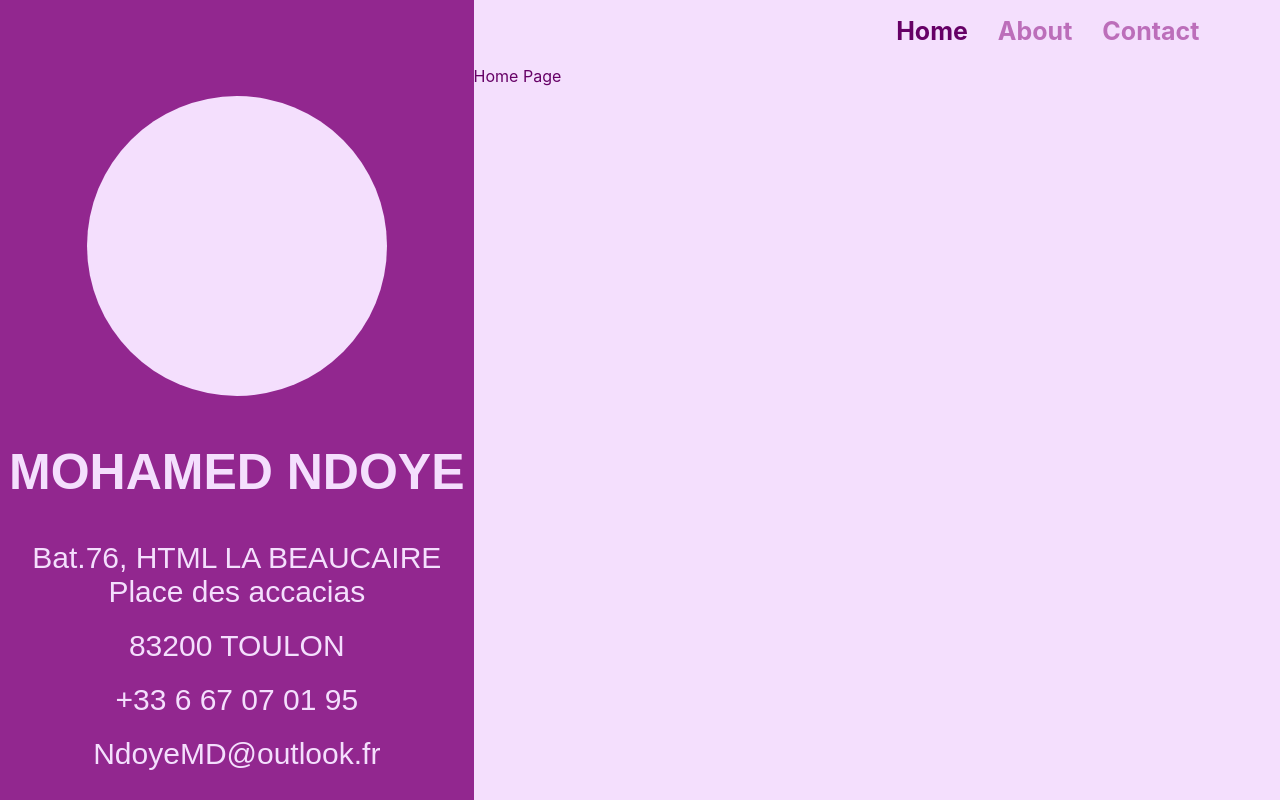
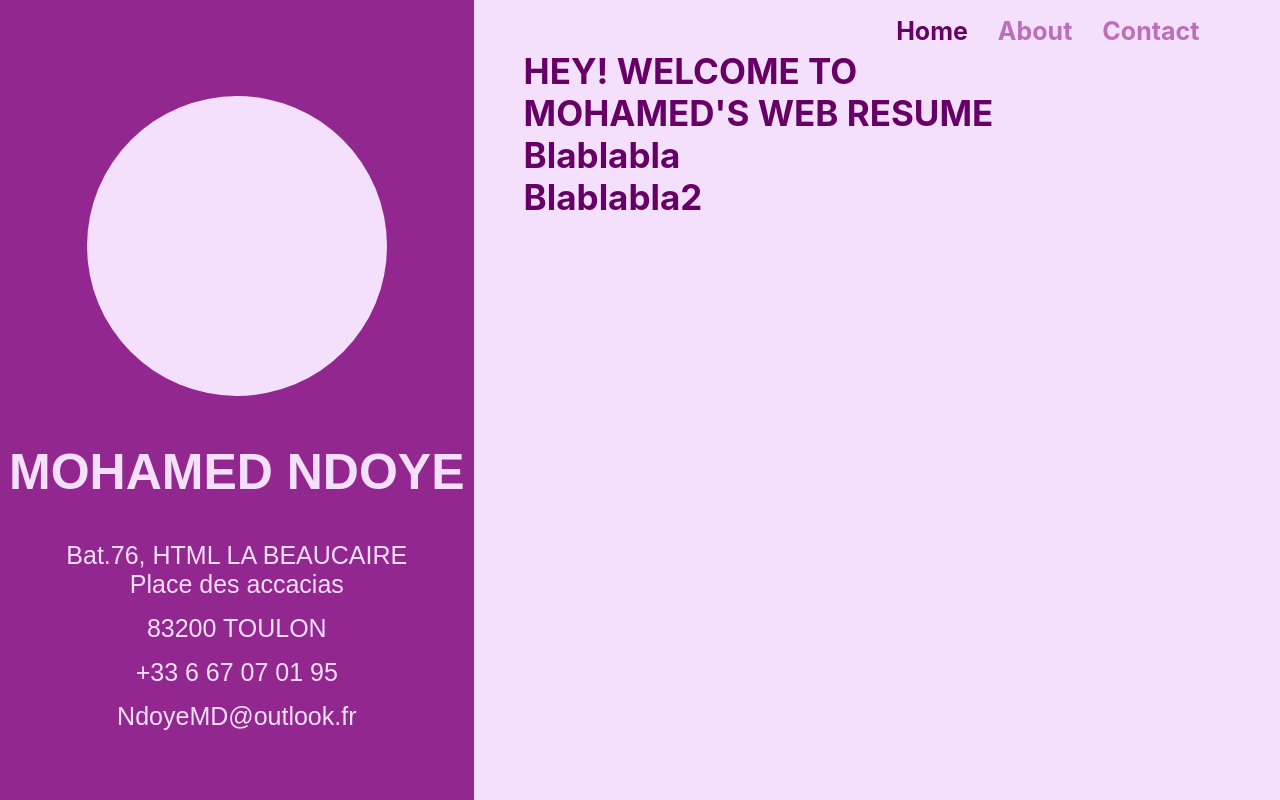
Before and after one commit to mohamed-ndoye811/webcv, a React (Create React App) app: page / in a window 1280 px wide. Built offline with nearby package versions, Linux system fonts and the light colour scheme.

Commit message:
Site fini à 80%

```diff
--- a/src/App.js
+++ b/src/App.js
@@ -1,6 +1,6 @@
 import { React, useEffect, useState } from "react";
 import { Route } from "react-router-dom";
-import { gsap, Expo } from "gsap";
+import { gsap, Power4 } from "gsap";
 import { CSSTransition } from "react-transition-group";
 import $ from "jquery";
 
@@ -27,14 +27,14 @@ function App() {
     tl.from("#logo_M", 1, {
       x: -100,
       opacity: 0,
-      ease: Expo.easeInOut,
+      ease: Power4.easeInOut,
     }).from(
       "#logo_N",
       1,
       {
         x: 100,
         opacity: 0,
-        ease: Expo.easeInOut,
+        ease: Power4.easeInOut,
       },
       "-=1"
     );
@@ -44,7 +44,7 @@ function App() {
     tl.to([".slider-bg1", ".slider-bg2", ".slider-bg3"], 1.2, {
       y: "-100%",
       stagger: 0.1,
-      ease: Expo.easeInOut,
+      ease: Power4.easeInOut,
     }).to(
       ".sliderLogo",
       0.1,
@@ -73,20 +73,22 @@ function App() {
 
   const onEnter = (node) => {
     // Entering animation
-    gsap.from(node.children[0].firstElementChild, 1.8, {
-      y: 100,
+    gsap.from(node.children, 0.6, {
+      y: 30,
+      delay: 0.6,
       opacity: 0,
-      delay: 0.4,
-      ease: Expo.easeInOut,
+      ease: Power4.easeInOut,
+      stagger: 0.2,
     });
   };
 
   const onExit = (node) => {
     // Exiting animation
-    gsap.to(node.children[0].firstElementChild, 1.8, {
-      y: -100,
+    gsap.to(node.children, 0.6, {
+      y: -50,
       opacity: 0,
-      ease: Expo.easeInOut,
+      ease: Power4.easeInOut,
+      stagger: 0.2,
     });
   };
 
@@ -125,7 +127,7 @@ function App() {
               {({ match }) => (
                 <CSSTransition
                   in={match != null}
-                  timeout={1200}
+                  timeout={800}
                   onExit={onExit}
                   onEntering={onEnter}
                   classNames="page"
--- /dev/null
+++ b/src/components/Title.js
@@ -0,0 +1,33 @@
+import { React, useEffect, useRef } from "react";
+import { gsap, Expo } from "gsap";
+
+export default function Title({ TextLine1, TextLine2 }) {
+  let line1 = useRef(null);
+  let line2 = useRef(null);
+
+  useEffect(() => {
+    gsap.from([line1, line2], 1, {
+      y: 100,
+      delay: 0.5,
+      ease: Expo.easeOut,
+      stagger: 0.2,
+    });
+  }, [line1, line2]);
+
+  return (
+    <>
+      <div className="title">
+        <div className="titleLine1_wrapper">
+          <div ref={(el) => (line1 = el)} className="line">
+            {TextLine1}
+          </div>
+        </div>
+        <div className="titleLine2_wrapper">
+          <div ref={(el) => (line2 = el)} className="titleLine2">
+            {TextLine2}
+          </div>
+        </div>
+      </div>
+    </>
+  );
+}
--- a/src/pages/About.js
+++ b/src/pages/About.js
@@ -1,9 +1,10 @@
 import React from "react";
+import Title from "../components/Title";
 
 export default function About() {
   return (
     <div className="page-container">
-      <p>About Page</p>
+      <Title TextLine1="HEY! WELCOME TO" TextLine2="THE ABOUT PAGE"></Title>
     </div>
   );
 }
--- a/src/pages/Home.js
+++ b/src/pages/Home.js
@@ -1,9 +1,29 @@
-import React from "react";
+import { React, useEffect, useRef } from "react";
+import { gsap, Expo } from "gsap";
+import Title from "../components/Title";
 
 export default function Home() {
+  let page = useRef(null);
+
+  useEffect(() => {
+    gsap.from(".content", 1, {
+      y: 100,
+      delay: 1,
+      ease: Expo.easeOut,
+      stagger: 0.5,
+    });
+  }, [page]);
+
   return (
     <div className="page-container">
-      <p>Home Page</p>
+      <Title
+        TextLine1="HEY! WELCOME TO"
+        TextLine2="MOHAMED'S WEB RESUME"
+      ></Title>
+      <div ref={(el) => (page = el)} className="content">
+        <div className="title">Blablabla</div>
+        <div className="title">Blablabla2</div>
+      </div>
     </div>
   );
 }
--- a/src/styles/App.css
+++ b/src/styles/App.css
@@ -5,7 +5,7 @@
   --accent-color2: #92278f;
 }
 
-@import url("https://fonts.googleapis.com/css2?family=Asap+Condensed:ital,wght@0,400;0,500;0,600;0,700;1,400;1,500;1,600;1,700&display=swap");
+@import url("https://fonts.googleapis.com/css2?family=Poppins:ital,wght@0,100;0,200;0,300;0,400;0,500;0,600;0,700;0,800;0,900;1,100;1,200;1,300;1,400;1,500;1,600;1,700;1,800;1,900&display=swap");
 
 body,
 html {
@@ -18,17 +18,18 @@ html {
 body {
   background-color: var(--primary-color);
   overflow: hidden;
+  font-family: "Poppins" sans-serif;
 }
 
 /* HEADER */
 
-nav ul{
+nav ul {
   list-style: none;
   display: flex;
   flex-direction: row;
 }
 
-.navlink{
+.navlink {
   color: var(--accent-color);
   font-variant-caps: normal;
   text-decoration: none;
@@ -39,7 +40,7 @@ nav ul{
   transition-duration: 1s;
 }
 
-.navlink-active{
+.navlink-active {
   position: relative;
   color: var(--secondary-color);
 }
@@ -137,12 +138,12 @@ nav ul{
 }
 
 .info p {
-  font-family: "Asap Condensed", sans-serif;
+  font-family: "Poppins", sans-serif;
   text-align: center;
 }
 
 .text {
-  font-size: 30px;
+  font-size: 25px;
 }
 
 .info-details {
@@ -178,22 +179,23 @@ nav ul{
 
 /* RIGHT PANEL */
 
-.page-container{
+.page-container {
   position: absolute;
   top: 50px;
+  margin-left: 50px;
   overflow: hidden;
 }
 
-header{
+header {
   position: absolute;
-  right:10%;
+  right: 10%;
 }
 
-
-
+.title {
+  font-weight: 700;
+  font-size: 35px;
+}
 
 /* Page Transition */
 
-
-
 /* ----------- */
```
Also changed, not shown: 1 other file (tests, documents, lock files or other folders).
